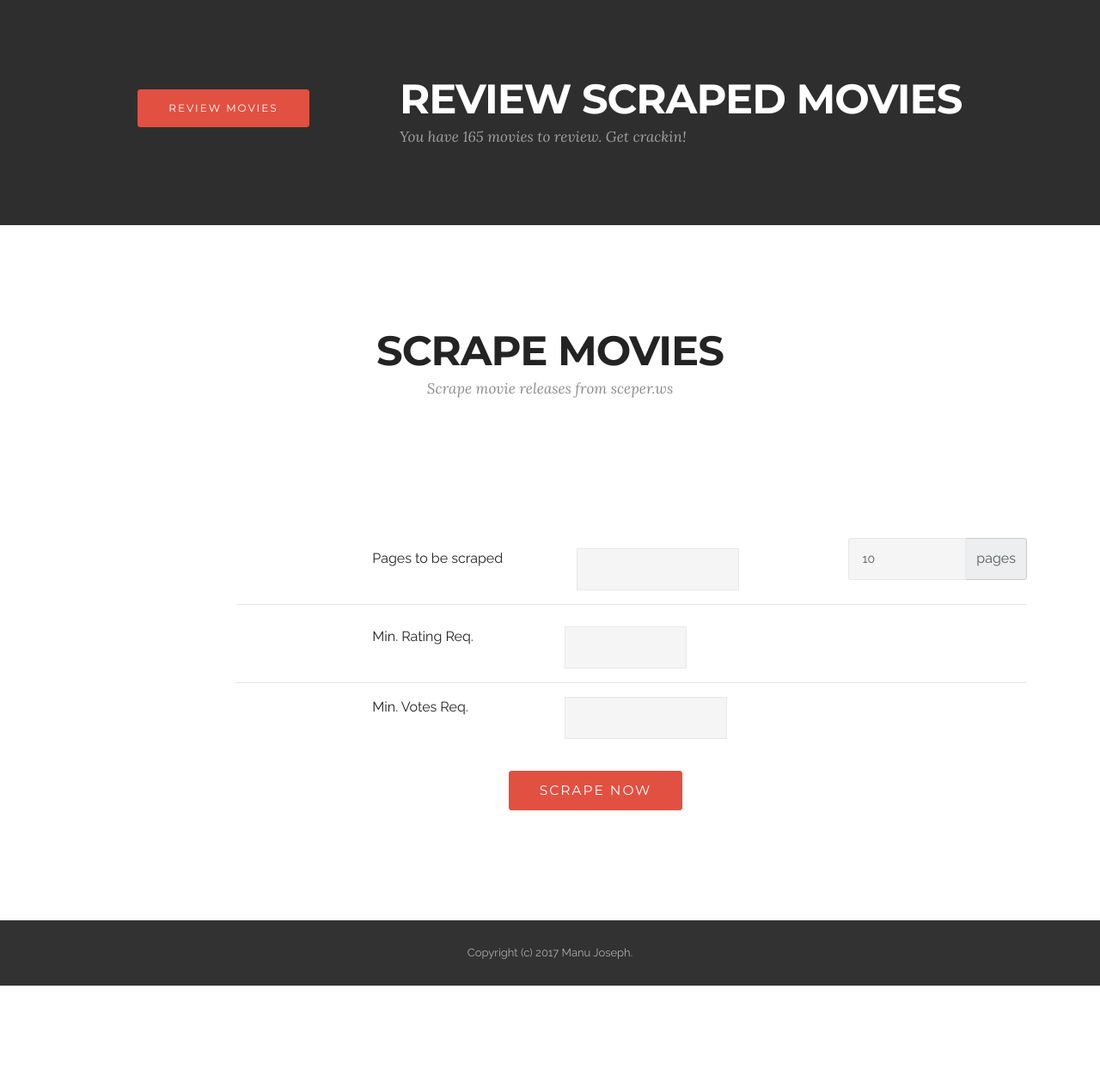
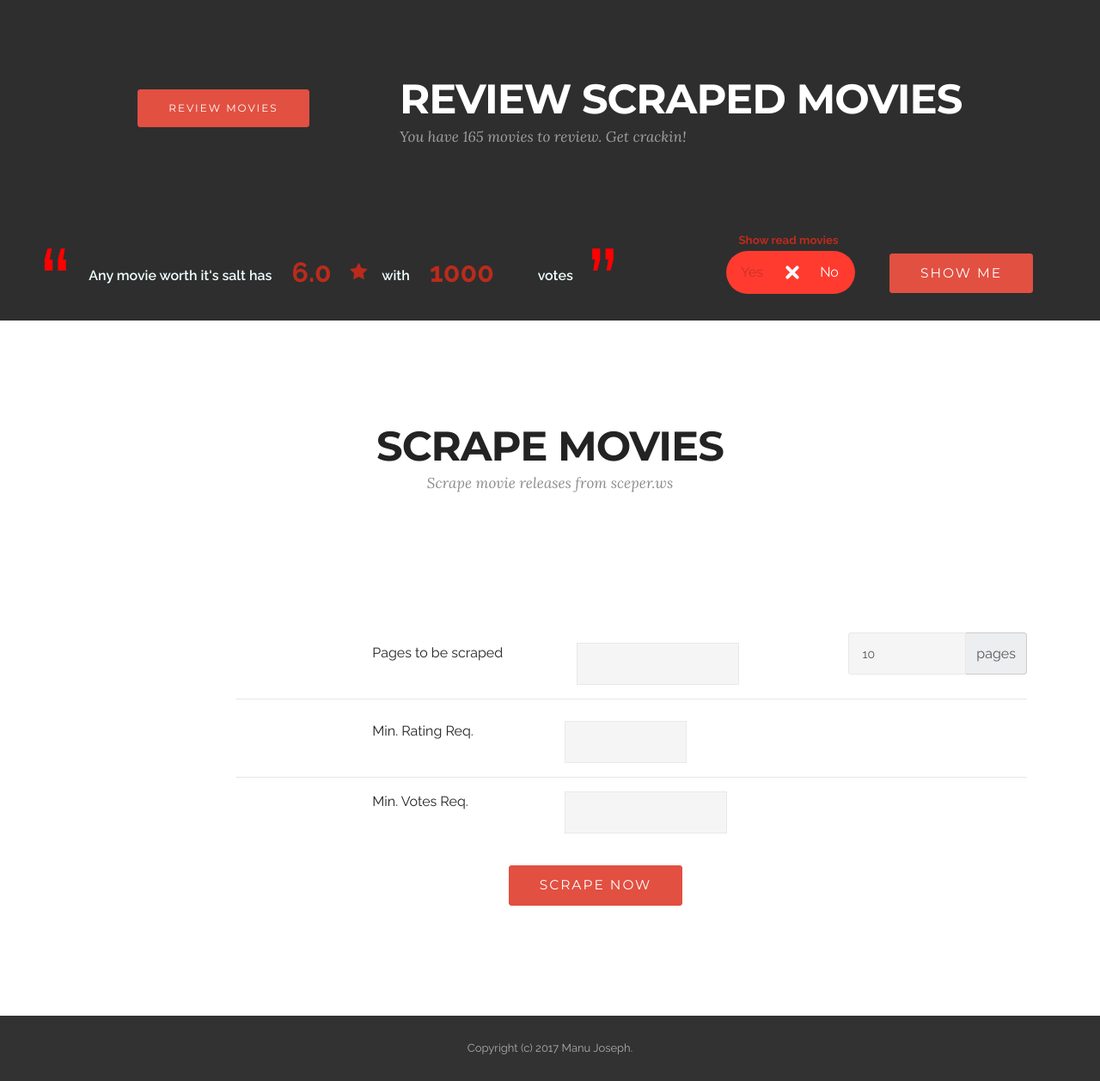
Before and after one commit to manujosephv/MovieScraper, a Django app: page / in a window 1280 px wide. Shown: the part 801-2059 px from the top of the page at 86% size. Before the commit the page ends 1948 px from the top, so only its background shows below. Run offline with Django 3.2, Linux system fonts and the light colour scheme; data comes from the database, SQL or seed files in the repository; both versions use the stored data as it was after the commit; some libraries are stand-ins or nearby versions.

Commit message:
test_commit-mark read - in progress - need to rollback if not working

```diff
--- a/movielistview/forms.py
+++ b/movielistview/forms.py
@@ -1,4 +1,5 @@
 from django import forms
+
 
 # our new form
 class ScrapeForm(forms.Form):
@@ -7,6 +8,9 @@ class ScrapeForm(forms.Form):
     min_votes = forms.IntegerField(required=True)
 
 class FilterForm(forms.Form):
-    show_read = forms.BooleanField(required=True)
+    show_read = forms.CharField(max_length = 1,required=True)
     min_rating = forms.FloatField(required=True)
     min_votes = forms.IntegerField(required=True)
+
+class MarkReadForm(forms.Form):
+    post_id = forms.IntegerField(required=True)
--- a/movielistview/static/assets/theme/js/ajax-script.js
+++ b/movielistview/static/assets/theme/js/ajax-script.js
@@ -45,3 +45,32 @@ function scrape_movies() {
         }
     });
 };
+
+function mark_read_movies(clicked_id) {
+    console.log("mark read is working!") // sanity check
+    // console.log($('#mark-read-movies-form').serialize())
+    console.log(clicked_id)
+    data_dict = {'post_id':clicked_id}
+    // var frm = $('#mark-read-movies-form');
+    $.ajax({
+        type: 'POST', //GET or POST as defined in HTML
+            url: '/mark_read_movies/', //action defined in HTML
+            data: {post_id , clicked_id},
+            dataType : "json",
+
+        // handle a successful response
+        success : function(json) {
+            frm[0].reset(); // remove the value from the input
+            console.log(json); // log the returned json to the console
+            console.log("success"); // another sanity check
+        },
+
+        // handle a non-successful response
+        error : function(xhr,errmsg,err) {
+            //$('#results').html("<div class='alert-box alert radius' data-alert>Oops! We have encountered an error: "+errmsg+
+              //  " <a href='#' class='close'>&times;</a></div>"); // add the error to the dom
+            console.log(xhr.status + ": " + xhr.responseText); // provide a bit more info about the error to the console
+
+        }
+    });
+};
--- a/movielistview/templates/movielistview/index.html
+++ b/movielistview/templates/movielistview/index.html
@@ -112,7 +112,50 @@
             </div>
         </div>
     </section>
+    <section class="mbr-section mbr-section__container" id="buttons1-o" style="background-color:rgb(46,46,46); padding-top:30px; padding-bottom:20px;">
+        <div class="container">
+            <form action="/filter_movies/" method="post" id="filter-movies-form">
+                {% csrf_token %}
+            <div class="row">
+                    <div class="col-xs-8">
+                        <div class="container-pill">
+                          <div class="box box-input" style="margin-top: .4em; background:transparent;">
+                            <blockquote><span class="bqstart">“</span>
+                            <span class="quote-text">Any movie worth it's salt has </span>
+                            <span class="number-container">
+                            <input id="min_rating" name="min_rating" type="number" min="1" max="10" step=".1" placeholder="6" value="6.0" class="number-input" style="width:2.2em;"/>
+                            <span class="fa fa-star fa-lg"></span>
+                            </span>
+                            <span class="quote-text"> with</span>
+                              <span class="number-container">
+                            <input id="min_votes" name="min_votes" type="number" min="1000" max="50000" step="500" placeholder="1000" value="1000" class="number-input" style="width:3.6em;"/>
+                            </span>
+                              <span class="quote-text">votes</span>
+                            <span class="bqend">”</span></blockquote>
+                            </div>
+                        </div>
+                    </div>
+                    <div class="col-xs-2">
+                            <input type="radio" name="show_read" value="Y" id="yes"/>
+                              <input type="radio" name="show_read" value="N" id="no" checked/>
+                              <div class="switch">
+                                 <label style="font-size: smaller;color: #ba2b1c;position: absolute;width: 200px;bottom: 60%;right: -15%;font-weight: 700;">Show read movies</label>
+                                <label for="yes">Yes</label>
+                                <label for="no">No</label>
+                                <span></span>
+                              </div>
+                </div>
+                    <div class="col-xs-2">
+                        <div class="text-xs-center">
+                            <button type="submit" class="btn btn-primary btn-lg" id="filter_btn" style="margin-top:3px">SHOW ME</button>
+                        </div>
+                    </div>
 
+            </div>
+            </form>
+        </div>
+
+    </section>
     <section class="mbr-section" id="form1-1" style="background-color: rgb(255, 255, 255); padding-top: 120px; padding-bottom: 120px;">
 
         <div class="mbr-section mbr-section__container mbr-section__container--middle">
--- a/movielistview/urls.py
+++ b/movielistview/urls.py
@@ -6,4 +6,5 @@ urlpatterns = [
     url(r'^scrape_movies/$', views.scrape_movies, name='scrape_movies'),
     url(r'^view_movies/$', views.view_movies, name='view_movies'),
     url(r'^filter_movies/$', views.filter_movies, name='filter_movies'),
+    url(r'^mark_read_movies/$', views.mark_read_movies, name='mark_read_movies'),
 ]
--- a/movielistview/views.py
+++ b/movielistview/views.py
@@ -7,6 +7,7 @@ import datetime
 import json
 from .forms import ScrapeForm
 from .forms import FilterForm
+from .forms import MarkReadForm
 from .models import Movie
 from MovieScraper import MovieScraper
 from MovieListCleaner import MovieListCleaner
@@ -29,7 +30,7 @@ def scrape_movies(request):
         response_data = {}
         if scrape_form.is_valid():
             #Deleting all existing entries
-            Movie.objects.all().delete()
+            #Movie.objects.all().delete()
 
             #Actions to be done here
             if Movie.objects.all().count()>0:
@@ -104,32 +105,60 @@ def view_movies(request):
 #    return render(request, 'movielistview/page1.html', {})
 
 def filter_movies(request):
-    print("Duplicate Removing")
-    movies = Movie.objects.all().order_by('-post_date')
-    #print(movies)
+    if request.method == 'POST':
+        filter_form = FilterForm(data=request.POST)
+        print("form initialised")
+        # print(filter_form.errors())
+        print(filter_form.is_valid())
+        response_data = {'movies':''}
+        if filter_form.is_valid():
+            #Actions to be done here
+            #post_max_date = Movies.objects.all().aggregate(Max('post_date'))
+            #post_max_date = datetime.datetime.now()- datetime.timedelta(days=40)
+            #Scraping last x pages checking for new entries only
+            show_read = filter_form.cleaned_data['show_read']
+            if show_read == "Y":
+                show_read = True
+            else:
+                show_read = False
+            min_rating = filter_form.cleaned_data['min_rating']
+            min_votes = filter_form.cleaned_data['min_votes']
 
-    for row in Movie.objects.all():
-        if Movie.objects.filter(key=row.key).count()>1:
-             print(row)
-    return render(request, 'movielistview/view_movies.html', {'movies': movies})
-    # if request.method == 'POST':
-    #     filter_form = FilterForm(request.POST)
-    #     response_data = {}
-    #     if scrape_form.is_valid():
-    #         #Actions to be done here
-    #         #post_max_date = Movies.objects.all().aggregate(Max('post_date'))
-    #         post_max_date = datetime.datetime.now()- datetime.timedelta(days=40)
-    #         #Scraping last x pages checking for new entries only
-    #         show_read = scrape_form.cleaned_data['show_read']
-    #         min_rating = scrape_form.cleaned_data['min_rating']
-    #         min_votes = scrape_form.cleaned_data['min_votes']
+            print(show_read)
+            print(min_rating)
+            print(min_votes)
+            #min_rating = filter_form.cleaned_data['min_rating']
+            #min_votes = filter_form.cleaned_data['min_votes']
+            # movies = Movie.objects.all().order_by('-post_date')
+            # print(movies)
+            #movies = Movie.objects.all().order_by('-post_date')
+            movies = Movie.objects.filter(imdb_rating__gte = min_rating, imdb_votes__gte = min_votes, movie_read = show_read ).order_by('-post_date')
+            response_data = {'movies':movies}
+        return render(request, 'movielistview/view_movies.html', response_data)
 
-    #         print(show_read)
-    #         print(min_rating)
-    #         print(min_votes)
-    #         #min_rating = scrape_form.cleaned_data['min_rating']
-    #         #min_votes = scrape_form.cleaned_data['min_votes']
-    #         # movies = Movie.objects.all().order_by('-post_date')
-    #         # print(movies)
-    #         movies = Movie.objects.all().order_by('-post_date')
-    #         return render(request, 'movielistview/view_movies.html', {'movies': movies})
+def mark_read_movies(request):
+    print("in mark read")
+    print(request)
+    if request.method == 'POST':
+        # mark_read_form = MarkReadForm(request.POST)
+        response_data = {}
+        print(request.GET.get("post_id", None))
+
+        # print(mark_read_form.cleaned_data['post_id'])
+        # response_data['no_of_rows'] = Movie.objects.count()
+        response_data['result'] = 'Scrape Completed'
+        # response_data['movie_count_added'] = len(movie_df.index)
+        # response_data['scraped_time'] = datetime.datetime.now().isoformat() #post.created.strftime('%B %d, %Y %I:%M %p')
+        # response_data['debug_info1'] = Movie.objects.latest('post_date').post_date.isoformat()
+        # #response_data['debug_info2'] = Movie.objects.all().latest('post_date')
+
+        return HttpResponse(
+            json.dumps(response_data),
+            content_type="application/json"
+        )
+
+    else:
+        return HttpResponse(
+            json.dumps({"result": "this isn't happening"}),
+            content_type="application/json"
+        )
```
Also changed, not shown: movielistview/templates/movielistview/view_movies.html (+34 -7 lines), movie_list.sqlite3, movielistview/migrations/0008_auto_20170523_1930.py (added), movielistview/migrations/0009_auto_20170523_2202.py (added).
